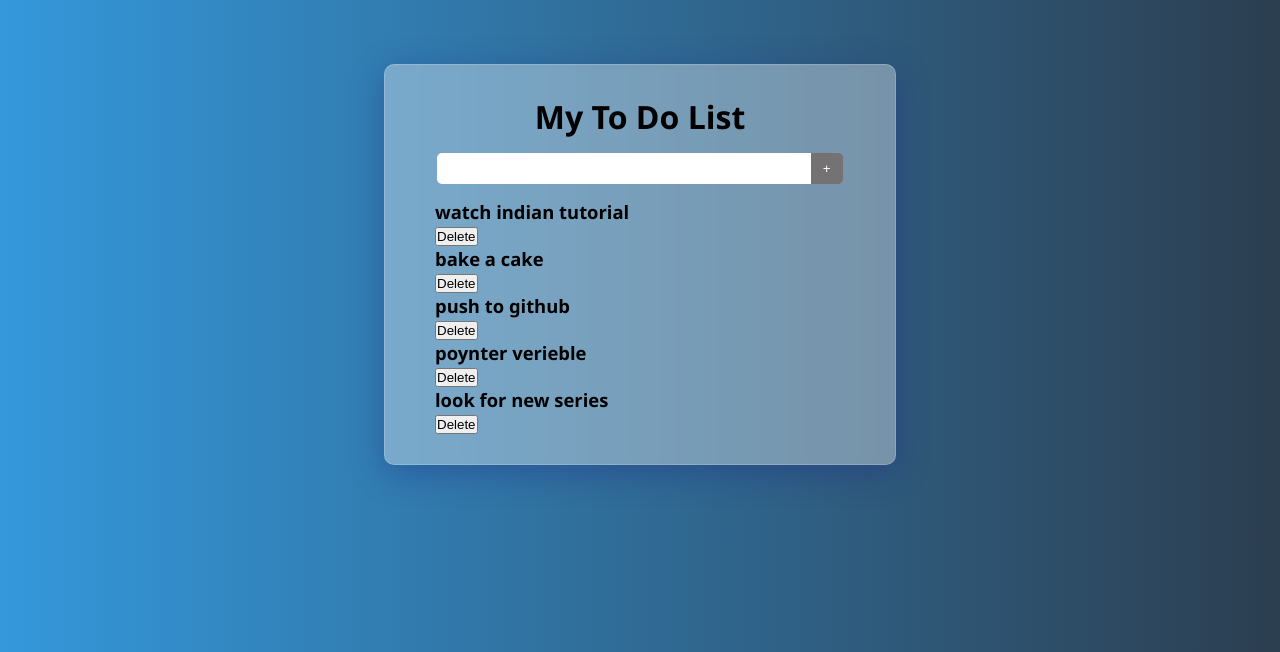
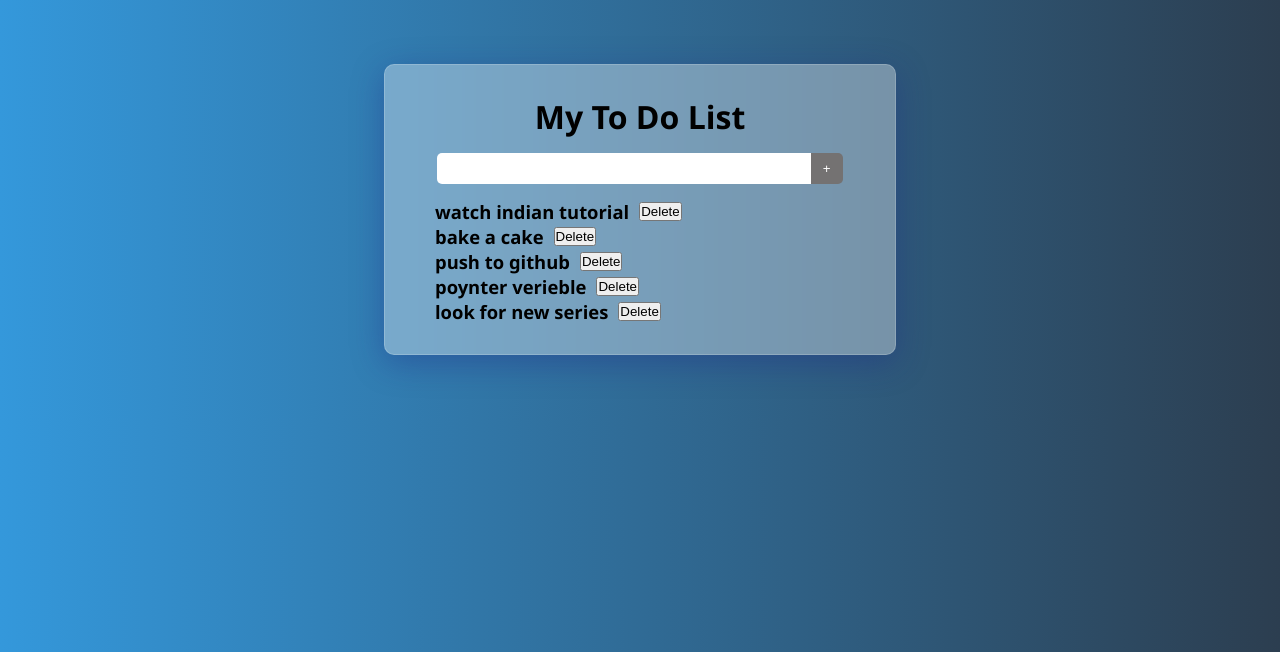
Before and after one commit to miker-bice/simple-todoapp-django, a Django app: page /todoapp/ in a window 1280 px wide. Shown: the top 652 px of the page. Run offline with Django 3.2, Linux system fonts and the light colour scheme; data comes from the database, SQL or seed files in the repository; both versions use the stored data as it was after the commit.

Commit message:
the todo list styling is edited
I have made the todo item and the delete button on the same line

```diff
--- a/static/css/base.css
+++ b/static/css/base.css
@@ -63,6 +63,10 @@ body{
     border-bottom-right-radius: 5px;
     margin-left: -12px;
 }
+.main-todo-card li{
+    display: flex;
+}
 .main-todo-card li>h2{
     font-size: 1.15em;
+    margin-right: 10px;
 }
--- a/todoapp/templates/todoapp/index.html
+++ b/todoapp/templates/todoapp/index.html
@@ -9,11 +9,12 @@
   {% for item in all_items %}
   <li>
     <h2>{{ item.content }}</h2>
+    <form action="/deleteTodoItem/{{ item.id }}/" method="post">
+      {% csrf_token %}
+      <input type="submit" value="Delete" />
+    </form>
   </li>
-  <form action="/deleteTodoItem/{{ item.id }}/" method="post">
-    {% csrf_token %}
-    <input type="submit" value="Delete" />
-  </form>
+
   {% endfor %}
 </ul>
 {% endblock content %}
```
Also changed, not shown: db.sqlite3.
